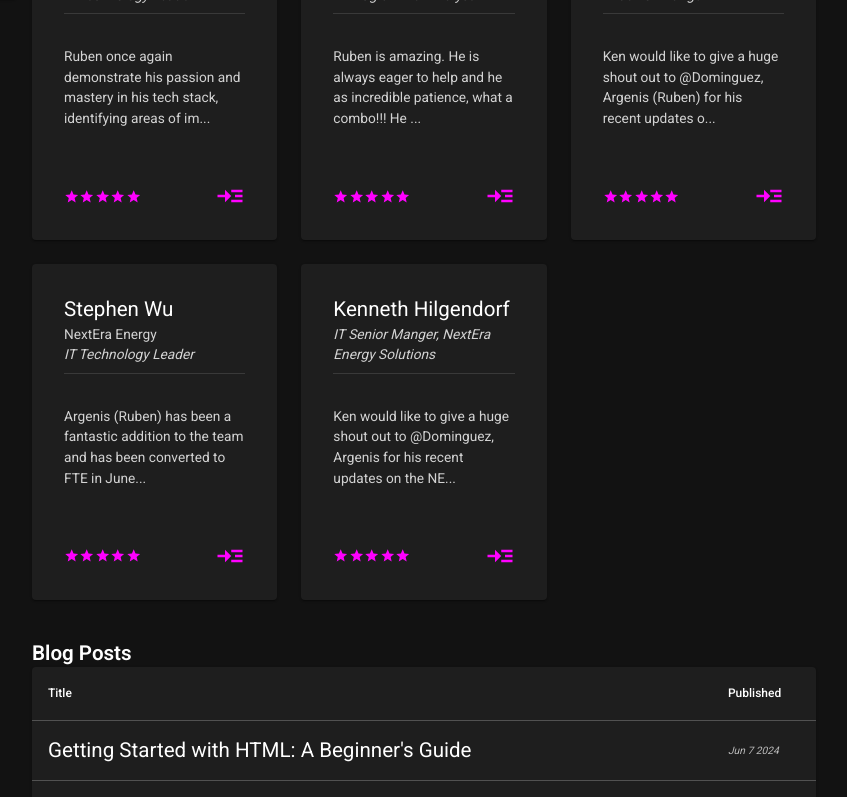
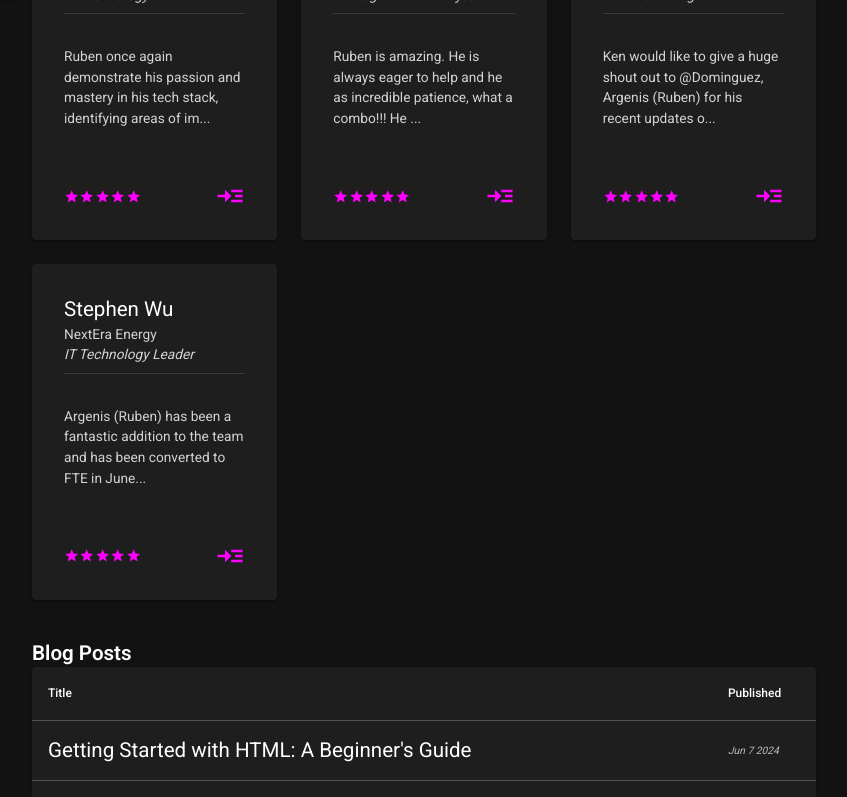
Before and after one commit to RubenDguez/rdominguez, a React (Create React App) app: page / in a window 1280 px wide. Shown: the part 1439-2236 px from the top of the page, without its empty margins (416-1263 px from the left). Built offline with nearby package versions, Linux system fonts and the light colour scheme.

Commit message:
remove: duplicated recommendation

```diff
--- a/src/constants/recommendations.ts
+++ b/src/constants/recommendations.ts
@@ -52,16 +52,4 @@ export const recommendations: TRecommendation[] = [
     `,
     review: 5,
   },
-  {
-    name: 'Kenneth Hilgendorf',
-    title: 'IT Senior Manger, NextEra Energy Solutions',
-    comment: `
-    Ken would like to give a huge shout out to @Dominguez, Argenis for his recent updates on the NEER Salesforce regression suite
-    and DevOps solution. He took the initiative to redesign the architecture of our parallel execution, allowing us to take advantage
-    of the new limitations from the Salesforce release this year. This resulted in a massive optimization benefit for the teams
-    who run these 4+ times every week. CRM Full regression of 700+ tests cases went from taking ~2.5hours to ~1hour (60% reduction and improvement).
-    LAND full regression of 550+ test cases went from ~1h45m to 35m (65% reduction and improvement).
-    `,
-    review: 5,
-  },
 ];
```
